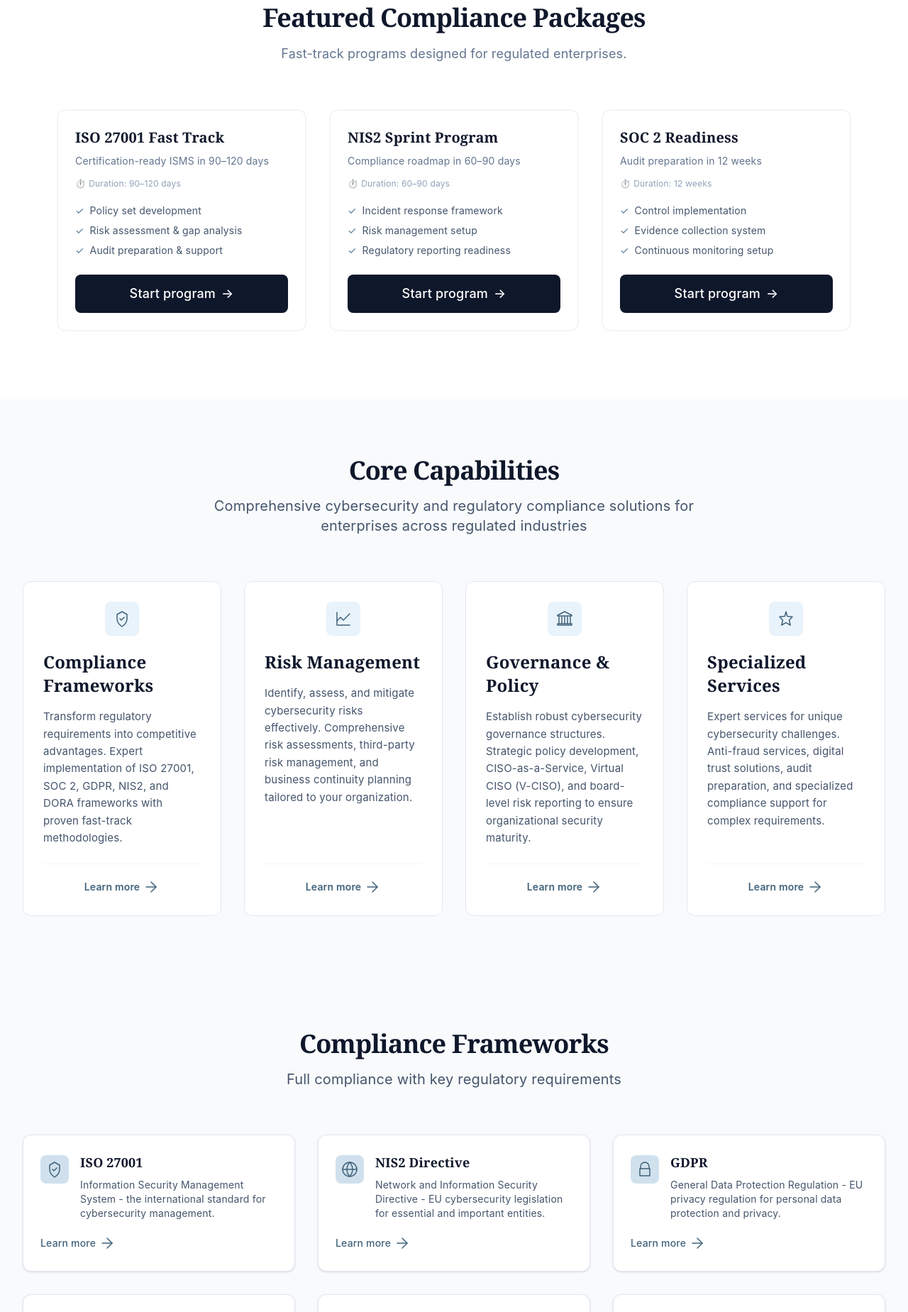
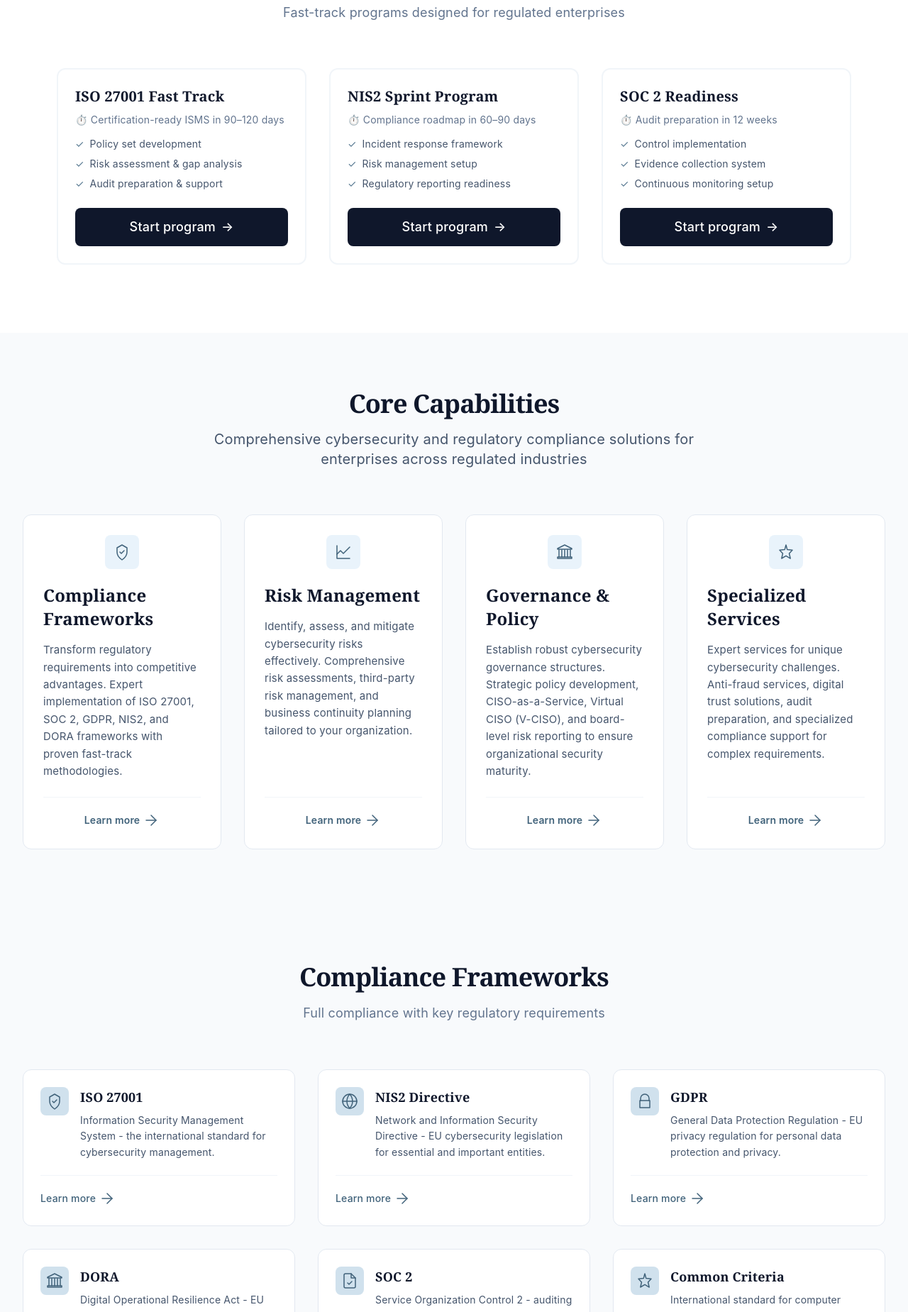
Before and after one commit to BitaYeganeh/CS-V5, an Astro site: page / in a window 1280 px wide. Shown: the part 951-2800 px from the top of the page at 71% size. Built offline with nearby package versions, Linux system fonts and the light colour scheme; Astro itself is replaced by a stand-in of ours.

Commit message:
feat: enhance homepage sections with consistent hover effects and typography

```diff
--- a/src/pages/index.astro
+++ b/src/pages/index.astro
@@ -264,22 +264,16 @@ const latestResources = [
 
 <Layout {...seoConfig}>
 
-<!-- Hero Section with Badge -->
-<section class="bg-white text-slate-900 py-20 md:py-32">
+<!-- Hero Section -->
+<section class="bg-white text-slate-900 py-28 md:py-32">
   <div class="max-w-5xl mx-auto px-4 text-center">
 
-    <!-- Badge -->
-    <div class="inline-flex items-center gap-2 bg-blue-50 border border-blue-200 rounded-full px-4 py-1.5 mb-6">
-      <span class="w-2 h-2 bg-blue-500 rounded-full animate-pulse"></span>
-      <span class="text-sm font-medium text-blue-700">Trusted by 200+ enterprises</span>
-    </div>
-
-    <h1 class="text-4xl md:text-6xl font-bold tracking-tight mb-6">
+    <h1 class="text-4xl md:text-6xl font-semibold tracking-tight mb-6">
       Enterprise Cybersecurity & <span class="text-blue-600">Compliance Advisory</span>
     </h1>
 
-    <p class="text-lg md:text-xl text-slate-500 max-w-3xl mx-auto leading-relaxed mb-10">
-      ISO 27001, SOC 2, NIS2 and DORA implementation for regulated organizations.
+    <p class="text-lg md:text-xl text-slate-400 max-w-3xl mx-auto leading-relaxed mb-10">
+      ISO 27001, SOC 2, NIS2 and DORA implementation for regulated organizations
     </p>
 
     <div class="flex flex-col sm:flex-row gap-4 justify-center">
@@ -296,6 +290,7 @@ const latestResources = [
 
   </div>
 </section>
+
 
 <!-- Trust Bar (Enhanced - Matching Hero) -->
 <section class="py-12 bg-white border-y border-slate-100">
@@ -348,14 +343,14 @@ const latestResources = [
 <section class="py-24 bg-white">
   <div class="max-w-6xl mx-auto px-4">
 
-    <!-- Header - بدون Badge -->
+    <!-- Header -->
     <div class="text-center mb-16">
       <h2 class="text-3xl md:text-4xl font-bold tracking-tight text-slate-900 mb-4">
         Featured Compliance Packages
       </h2>
 
       <p class="text-base md:text-lg text-slate-500 max-w-2xl mx-auto leading-relaxed">
-        Fast-track programs designed for regulated enterprises.
+        Fast-track programs designed for regulated enterprises
       </p>
     </div>
 
@@ -375,12 +370,10 @@ const latestResources = [
         </h3>
 
         <p class="text-sm text-slate-500 mb-3 leading-relaxed">
-          Certification-ready ISMS in 90–120 days
+          <span>⏱️</span> Certification-ready ISMS in 90–120 days
         </p>
 
-        <p class="text-xs text-slate-400 mb-5 flex items-center gap-1">
-          <span>⏱️</span> Duration: 90–120 days
-        </p>
+
 
         <ul class="text-sm text-slate-600 space-y-2 mb-6">
           <li class="flex items-start gap-2">
@@ -421,12 +414,10 @@ const latestResources = [
         </h3>
 
         <p class="text-sm text-slate-500 mb-3 leading-relaxed">
-          Compliance roadmap in 60–90 days
+          <span>⏱️</span> Compliance roadmap in 60–90 days
         </p>
 
-        <p class="text-xs text-slate-400 mb-5 flex items-center gap-1">
-          <span>⏱️</span> Duration: 60–90 days
-        </p>
+
 
         <ul class="text-sm text-slate-600 space-y-2 mb-6">
           <li class="flex items-start gap-2">
@@ -467,12 +458,10 @@ const latestResources = [
         </h3>
 
         <p class="text-sm text-slate-500 mb-3 leading-relaxed">
-          Audit preparation in 12 weeks
+          <span>⏱️</span> Audit preparation in 12 weeks
         </p>
 
-        <p class="text-xs text-slate-400 mb-5 flex items-center gap-1">
-          <span>⏱️</span> Duration: 12 weeks
-        </p>
+
 
         <ul class="text-sm text-slate-600 space-y-2 mb-6">
           <li class="flex items-start gap-2">
@@ -576,14 +565,14 @@ const latestResources = [
 
 
 
-  <!-- Compliance Frameworks Section -->
+<!-- Compliance Frameworks Section (Fixed spacing) -->
 <section class="py-20 bg-slate-50">
   <div class="max-w-7xl mx-auto px-4 sm:px-6 lg:px-8">
     <div class="text-center mb-16">
-        <h2 class="text-3xl md:text-4xl font-bold text-slate-900 mb-4">
+      <h2 class="text-3xl md:text-4xl font-bold tracking-tight text-slate-900 mb-4">
         {lang === 'fi' ? 'Yhteensopivuuskehykset' : 'Compliance Frameworks'}
       </h2>
-        <p class="text-xl text-slate-600 max-w-3xl mx-auto">
+      <p class="text-base md:text-lg text-slate-500 max-w-3xl mx-auto leading-relaxed">
         {lang === 'fi'
           ? 'Täysi yhteensopivuus keskeisten sääntelyvaatimusten kanssa'
           : 'Full compliance with key regulatory requirements'}
@@ -592,25 +581,40 @@ const latestResources = [
 
     <div class="grid md:grid-cols-2 lg:grid-cols-3 gap-8">
       {complianceFrameworks.map((framework, index) => (
-          <div class="bg-white rounded-xl shadow-sm p-6 border border-slate-200 hover:shadow-md transition-shadow duration-200">
-            <div class="flex items-start">
-              <div class="flex-shrink-0 mt-1">
-                <div class="w-10 h-10 bg-blue-100 rounded-lg flex items-center justify-center">
-                  <Icon name={framework.icon} class="w-6 h-6 text-blue-600" />
+        <div class="bg-white rounded-xl p-6 border border-slate-200
+                    hover:border-blue-200 hover:bg-blue-50/30
+                    hover:shadow-xl hover:-translate-y-1
+                    transition-all duration-300 transform-gpu
+                    group">
+
+          <div class="flex items-start gap-4">
+            <!-- ICON -->
+            <div class="flex-shrink-0">
+              <div class="w-10 h-10 bg-blue-100 rounded-lg flex items-center justify-center
+                          transition-all duration-300
+                          group-hover:bg-blue-600 group-hover:scale-110 group-hover:shadow-lg">
+                <Icon name={framework.icon} class="w-6 h-6 text-blue-600 group-hover:text-white transition-colors duration-300" />
               </div>
             </div>
-              <div class="ml-4">
-                <h3 class="text-lg font-semibold text-slate-900 mb-2">{framework.title}</h3>
-                <p class="text-slate-600 text-sm">{framework.description}</p>
+
+            <!-- TEXT CONTENT -->
+            <div class="flex-1">
+              <h3 class="text-lg font-semibold text-slate-900 mb-2 group-hover:text-blue-600 transition-colors duration-300">
+                {framework.title}
+              </h3>
+              <p class="text-slate-600 text-sm leading-relaxed group-hover:text-slate-700 transition-colors duration-300">
+                {framework.description}
+              </p>
             </div>
           </div>
-            <div class="mt-4">
+
+          <div class="mt-5 pt-4 border-t border-slate-100">
             <a
               href={framework.href}
-                class="inline-flex items-center text-sm text-blue-600 hover:text-blue-800 font-medium group"
+              class="inline-flex items-center text-sm text-blue-600 hover:text-blue-800 font-medium gap-1 transition-all duration-300 group/link"
             >
               {lang === 'fi' ? 'Lue lisää' : 'Learn more'}
-                <Icon name="arrowRight" class="w-4 h-4 ml-1 group-hover:translate-x-1 transition-transform" />
+              <Icon name="arrowRight" class="w-4 h-4 transition-transform duration-300 group-hover/link:translate-x-1" />
             </a>
           </div>
         </div>
@@ -618,7 +622,6 @@ const latestResources = [
     </div>
   </div>
 </section>
-
 
   <!-- Industries Section -->
   <section class="py-20 bg-slate-50 overflow-hidden">
```
Lines whose indentation alone changed are shown as unchanged.
